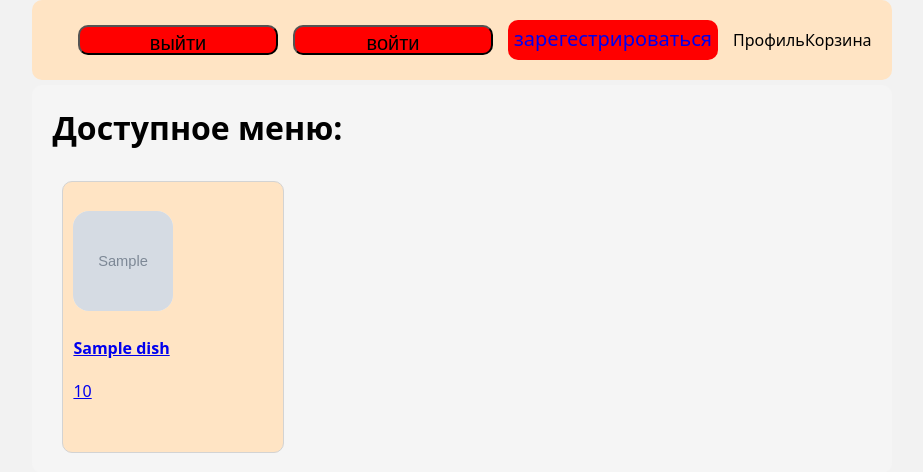
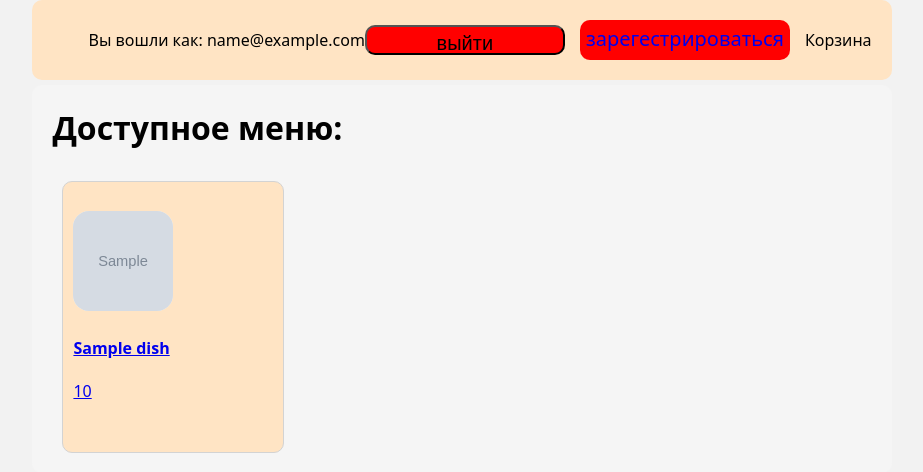
Before and after one commit to chekau/sushi_bar_web, a Flask app: template templates/index.html in a window 1280 px wide. Shown: the top 472 px of the page, without its empty margins (178-1101 px from the left). Run offline with Flask 3, Linux system fonts and the light colour scheme; the template is opened without the code that fills it: most values are stand-ins (such as "Sample title", 1, 10 or a date in 2020); grey boxes marked "Sample" are stand-in pictures.

Commit message:
отработка выхода и входа в аккаунт

```diff
--- a/templates/index.html
+++ b/templates/index.html
@@ -10,10 +10,15 @@
     <div class="main">
 
         <div class="header">
+
+            {% if user_email %}
+            <p>Вы вошли как: {{ user_email }}</p>
+
             <form action="{{ url_for('logout') }}" method="post">
                 <button class="header_button">
                     выйти
                 </button>
+                {% else %}
             </form>
 
 
@@ -21,13 +26,13 @@
                 <button class="header_button">
                     войти
                 </button>
+                {% endif %}
 
             </form>
             <a class="header_button" href="{{ url_for('register')}}">зарегестрироваться</a>
 
-            <div class="profile">
-                Профиль
-            </div>
+
+
 
 
 
@@ -45,6 +50,8 @@
 
     <div class="dish_list">
         <h1>Доступное меню:</h1>
+
+
 
             <div class="dish_table">
                 {% for dish_group in groups %}
```
